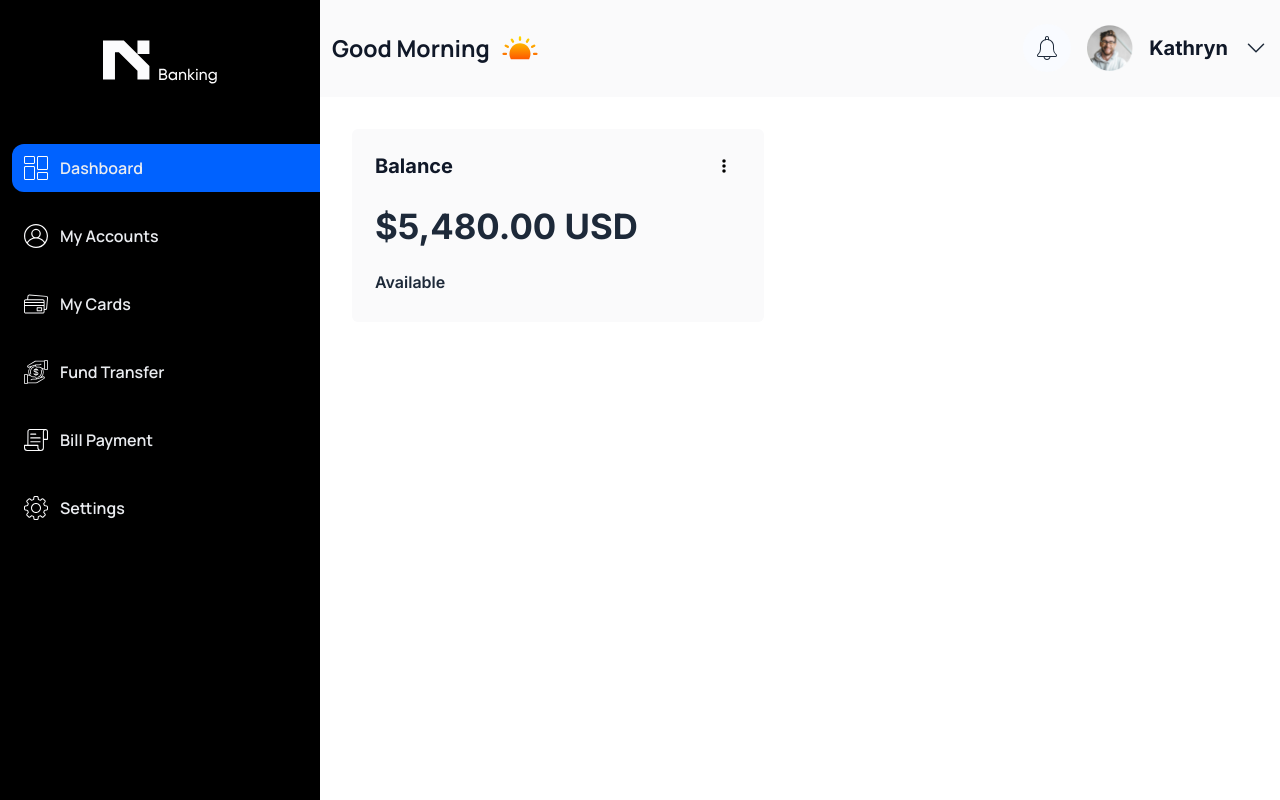
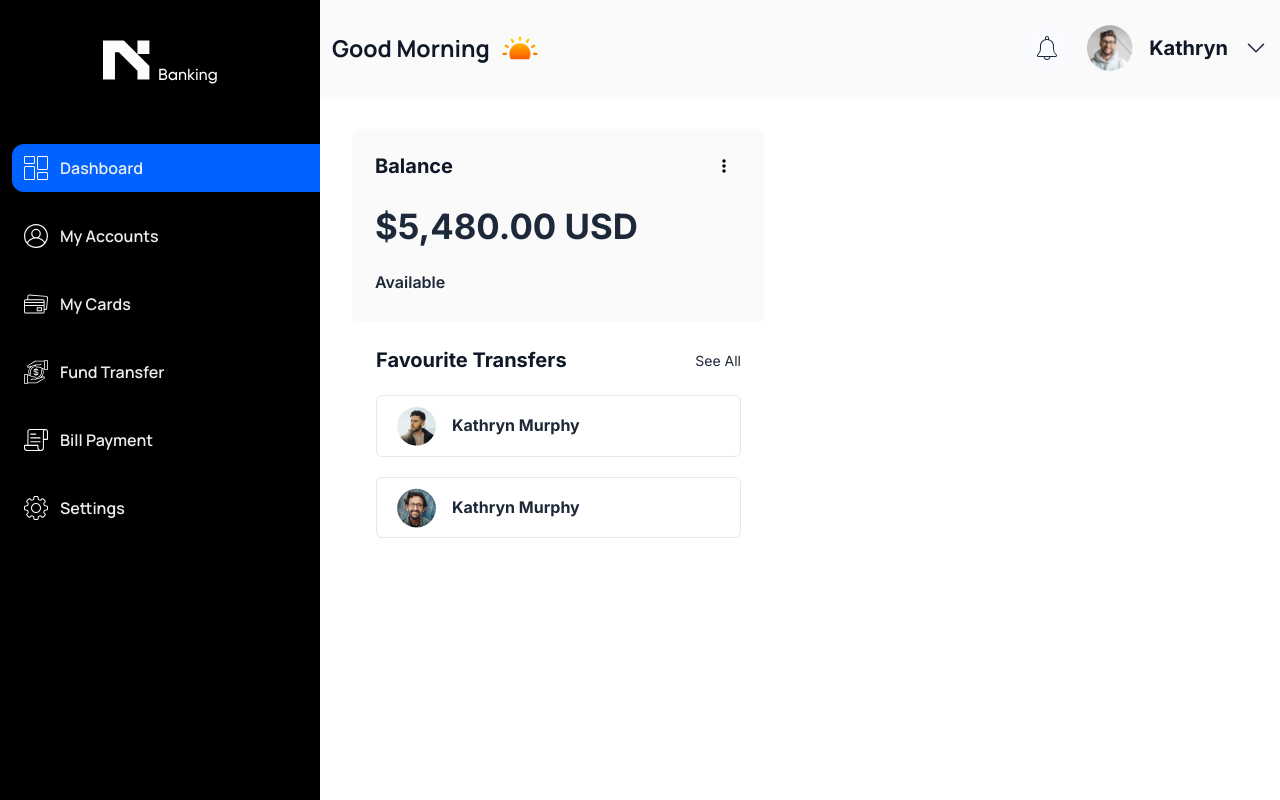
Before and after one commit to Soaressluiss/dashboard, a Next.js app: page / in a window 1280 px wide. Built offline with nearby package versions, Linux system fonts and the light colour scheme.

Commit message:
feat:added Favtransfer component

```diff
--- a/src/app/Components/Balance/Balance.tsx
+++ b/src/app/Components/Balance/Balance.tsx
@@ -19,7 +19,7 @@ export default function Balance() {
   }, [updateValue]);
 
   return (
-    <section className=" m-8 w-[412.47px] h-[193.19px] bg-light-background rounded-md p-[23px] flex flex-col gap-6">
+    <section className=" w-[412.47px] h-[193.19px] bg-light-background rounded-md p-[23px] flex flex-col gap-6">
       <div className="justify-start items-center gap-[268.54px] inline-flex">
         <h4 className="text-light-gray-900 text-xl font-bold font-Manrope leading-[28.98px]">Balance</h4>
         <Info />
--- /dev/null
+++ b/src/app/Components/FavTransfer/FavTransfer.tsx
@@ -0,0 +1,25 @@
+import Image from "next/image";
+import Link from "next/link";
+import Avatar01 from "../../../../public/assets/avatares/Avatar 01.png";
+import Avatar02 from "../../../../public/assets/avatares/Avatar 02.png";
+
+export default function FavTransfer() {
+  return (
+    <section className="w-[412.47px] h-[245.36px] p-6 bg-white flex flex-col gap-5 rounded-md">
+      <article className="w-[364.96px] h-[29px] flex justify-between items-center ">
+        <h4 className="text-light-gray-900 text-xl font-bold font-Manrope leading-[28.98px]">Favourite Transfers</h4>
+        <Link href={"#"} className="text-light-gray-800 text-sm font-Manrope leading-[23.18px]">
+          See All
+        </Link>
+      </article>
+      <div className="w-[365.14px] h-[61.82px] flex items-center gap-x-4 px-5 py-3 rounded-md border border-gray-200">
+        <Image src={Avatar01} width={39} height={39} alt="avatar" />
+        <div className="text-light-gray-800 text-base font-bold font-Manrope leading-[23.18px]">Kathryn Murphy</div>
+      </div>
+      <div className="w-[365.14px] h-[61.82px] flex items-center gap-x-4 px-5 py-3 rounded-md border border-gray-200">
+        <Image src={Avatar02} width={39} height={39} alt="avatar" />
+        <div className="text-light-gray-800 text-base font-bold font-Manrope leading-[23.18px]">Kathryn Murphy</div>
+      </div>
+    </section>
+  );
+}
--- a/src/app/page.tsx
+++ b/src/app/page.tsx
@@ -1,7 +1,9 @@
 import Balance from "./Components/Balance/Balance";
+import FavTransfer from "./Components/FavTransfer/FavTransfer";
 
 export default function Dashboard() {
-  return <main className="">
+  return <main className=" m-8">
     <Balance/>
+    <FavTransfer/>
   </main>;
 }
```
